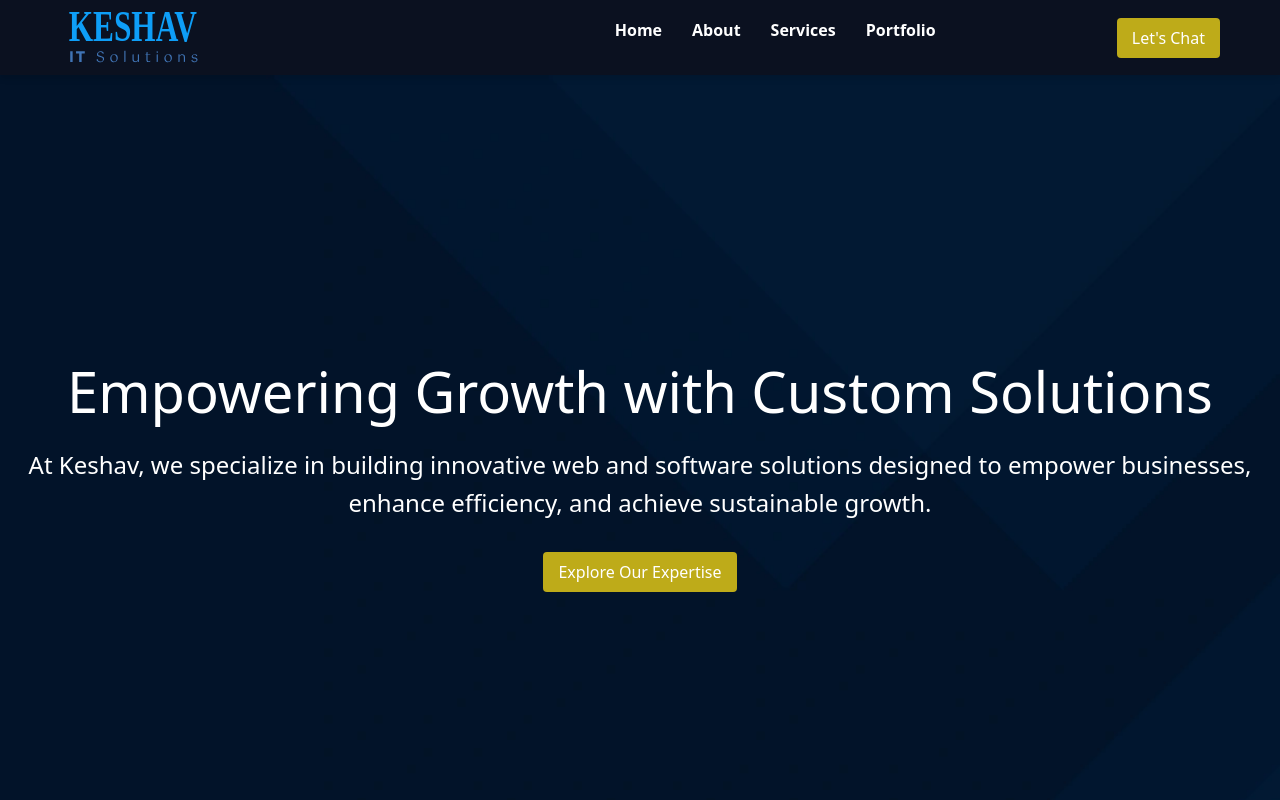
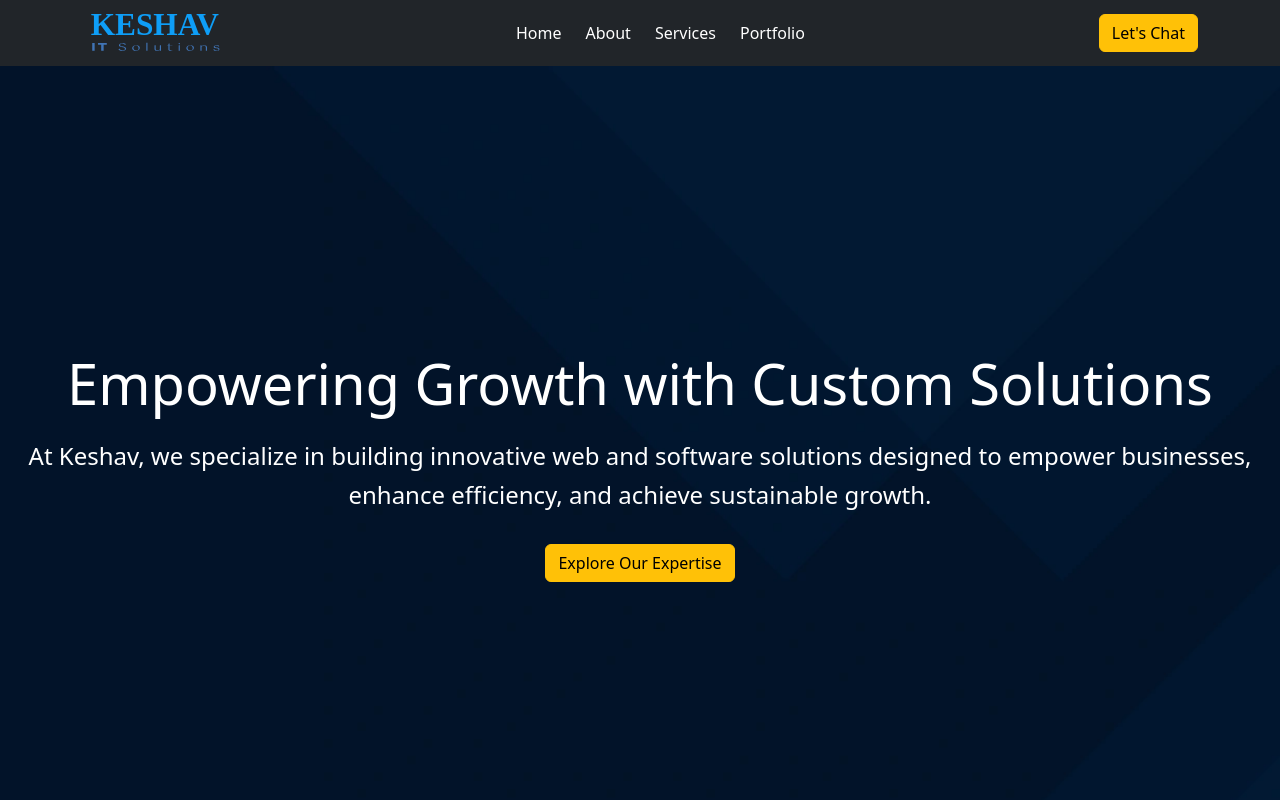
Before and after one commit to Keshavsingh0811/company, a Next.js app: page / in a window 1280 px wide. Shown: the top 800 px of the page. Built offline with nearby package versions, Linux system fonts and the light colour scheme.

Commit message:
update header UI

```diff
--- a/UI/Footer/FooterOne.js
+++ b/UI/Footer/FooterOne.js
@@ -19,7 +19,7 @@ const FooterOne = (props) => {
             aligned with your needs.
           </p>
           <div className="call-to-action-button-wrapper">
-            <button className="navbar-button" onClick={redirectToAnotherPage}>
+            <button className="btn btn-warning" onClick={redirectToAnotherPage}>
               Reach us now
             </button>
           </div>
--- a/UI/Header/Header.js
+++ b/UI/Header/Header.js
@@ -3,33 +3,64 @@ import React from "react";
 
 const Header = () => {
   return (
-    <header className="sticky-header">
-      <nav className="homepage-navbar">
-        <div className="homepage-logo">
+    <header className="sticky-top">
+      <nav className="navbar navbar-expand-lg navbar-dark bg-dark">
+        <div className="container">
+          {/* Logo Section */}
+          <a className="navbar-brand" href="/">
             <Image
               src="/Keshav-logo.svg"
               alt="Keshav Logo"
               width={140}
-            height={140}
+              height={40}
             />
-        </div>
-        <ul className="homepage-nav-links">
-          <li>
-            <a href="/">Home</a>
+          </a>
+
+          {/* Mobile Toggle Button */}
+          <button
+            className="navbar-toggler"
+            type="button"
+            data-bs-toggle="collapse"
+            data-bs-target="#navbarNav"
+            aria-controls="navbarNav"
+            aria-expanded="false"
+            aria-label="Toggle navigation"
+          >
+            <span className="navbar-toggler-icon"></span>
+          </button>
+
+          {/* Collapsible Navigation Links */}
+          <div className="collapse navbar-collapse" id="navbarNav">
+            <ul className="navbar-nav mx-auto">
+              <li className="nav-item mx-1">
+                {" "}
+                <a className="nav-link text-white" href="/">
+                  Home
+                </a>
               </li>
-          <li>
-            <a href="/about">About</a>
+              <li className="nav-item mx-1">
+                <a className="nav-link text-white" href="/about">
+                  About
+                </a>
               </li>
-          <li>
-            <a href="/services">Services</a>
+              <li className="nav-item mx-1">
+                <a className="nav-link text-white" href="/services">
+                  Services
+                </a>
               </li>
-          <li>
-            <a href="/portfolio">Portfolio</a>
+              <li className="nav-item mx-1">
+                <a className="nav-link text-white" href="/portfolio">
+                  Portfolio
+                </a>
               </li>
             </ul>
-        <a href="/contact">
-          <button className="navbar-button">Let's Chat</button>
+
+            {/* Call-to-Action Button */}
+            <a href="/contact" className="btn btn-warning ms-lg-3">
+              Let's Chat
             </a>
+          </div>
+        </div>
       </nav>
     </header>
   );
--- a/feature/Contact/Contact.js
+++ b/feature/Contact/Contact.js
@@ -151,7 +151,7 @@ const Contact = () => {
                       required
                     ></textarea>
                   </div>
-                  <button type="submit" className="navbar-button w-100">
+                  <button type="submit" className="btn btn-warning w-100">
                     Send Message
                   </button>
                 </form>
--- a/feature/Home/Home.js
+++ b/feature/Home/Home.js
@@ -27,7 +27,7 @@ export default function Home() {
           solutions designed to empower businesses, enhance efficiency, and
           achieve sustainable growth.
         </p>
-        <button className="navbar-button" onClick={redirectToAnotherPage}>
+        <button className="btn btn-warning" onClick={redirectToAnotherPage}>
           Explore Our Expertise
         </button>
       </section>
@@ -45,7 +45,7 @@ export default function Home() {
               </p>
             </div>
             <div className="col-lg-4 d-flex align-items-center justify-content-end">
-              <button className="navbar-button" onClick={redirectToAbout}>
+              <button className="btn btn-warning" onClick={redirectToAbout}>
                 Discover More
               </button>
             </div>
--- a/feature/Home/WhatWeBuilt.js
+++ b/feature/Home/WhatWeBuilt.js
@@ -30,7 +30,7 @@ const WhatWeBuilt = () => {
         </div>
         <div className="explore-more-container">
           <a href="/portfolio">
-            <button className="navbar-button">Explore More</button>
+            <button className="btn btn-warning">Explore More</button>
           </a>
         </div>
       </section>
--- a/feature/Portfolio/Portfolio.js
+++ b/feature/Portfolio/Portfolio.js
@@ -29,7 +29,7 @@ const Portfolio = (props) => {
                     production of nutraceuticals, including tablets, capsules,
                     powders, and syrups.
                   </p>
-                  <a href="https://example.com" className="navbar-button">
+                  <a href="https://example.com" className="btn btn-warning">
                     Visit site
                   </a>
                 </div>
@@ -52,7 +52,7 @@ const Portfolio = (props) => {
                     production of industrial pumps, including centrifugal,
                     self-priming, mud, and mono-block pumps.
                   </p>
-                  <a href="https://example.com" className="navbar-button">
+                  <a href="https://example.com" className="btn btn-warning">
                     Visit site
                   </a>
                 </div>
@@ -75,7 +75,7 @@ const Portfolio = (props) => {
                     specializing in AI/ML solutions, offering award-winning IT
                     services for startups, SMEs, and enterprises.
                   </p>
-                  <a href="https://example.com" className="navbar-button">
+                  <a href="https://example.com" className="btn btn-warning">
                     Visit site
                   </a>
                 </div>
--- a/pages/_app.js
+++ b/pages/_app.js
@@ -2,8 +2,14 @@ import "@/styles/globals.css";
 import "bootstrap/dist/css/bootstrap.min.css";
 import "@fortawesome/fontawesome-free/css/all.min.css";
 import Footer from "@/UI/Footer/Footer";
+import { useEffect } from "react";
 
 export default function App({ Component, pageProps }) {
+  useEffect(() => {
+    import("bootstrap/dist/js/bootstrap.bundle.min.js").then(() => {
+      console.log("Bootstrap JS loaded!");
+    });
+  }, []);
   return (
     <>
       <Component {...pageProps} />
--- a/styles/globals.css
+++ b/styles/globals.css
@@ -1,6 +1,3 @@
-@tailwind base;
-@tailwind components;
-@tailwind utilities;
 
 :root {
   --background: #ffffff;
@@ -407,87 +404,6 @@ body {
   font-family: Arial, sans-serif;
 }
 
-/* Sticky header */
-.sticky-header {
-  position: sticky;
-  top: 0;
-  width: 100%;
-  background-color: #0b1120;
-  z-index: 1000;
-  box-shadow: 0px 4px 6px rgba(0, 0, 0, 0.1);
-}
-
-/* Navbar */
-.homepage-navbar {
-  display: flex;
-  justify-content: space-between;
-  align-items: center;
-  padding: 10px 20px;
-  max-width: 1200px;
-  margin: 0 auto;
-}
-
-/* Logo styling */
-.homepage-logo {
-  flex: 1;
-}
-
-/* Navbar links */
-.homepage-nav-links {
-  display: flex;
-  justify-content: center;
-  list-style: none;
-  flex: 2;
-}
-
-.homepage-nav-links li {
-  margin: 0 15px;
-}
-
-.homepage-nav-links a {
-  text-decoration: none;
-  color: white;
-  font-weight: bold;
-  font-size: 16px;
-}
-
-/* Navbar button */
-.navbar-button {
-  background-color: #beab19;
-  color: white;
-  border: none;
-  padding: 8px 15px;
-  border-radius: 4px;
-  font-size: 16px;
-  cursor: pointer;
-}
-
-.navbar-button:hover {
-  background-color: #0056b3;
-}
-
-/* Responsive adjustments */
-@media (max-width: 768px) {
-  .homepage-navbar {
-    flex-direction: column;
-    align-items: center;
-  }
-
-  .homepage-nav-links {
-    flex-direction: column;
-    margin: 10px 0;
-  }
-
-  .homepage-nav-links li {
-    margin: 10px 0;
-  }
-
-  .navbar-button {
-    margin-top: 10px;
-  }
-}
-
-
 /* Hero Section */
 .homepage-hero {
   height: 100vh;
```
Lines whose indentation alone changed are shown as unchanged.
